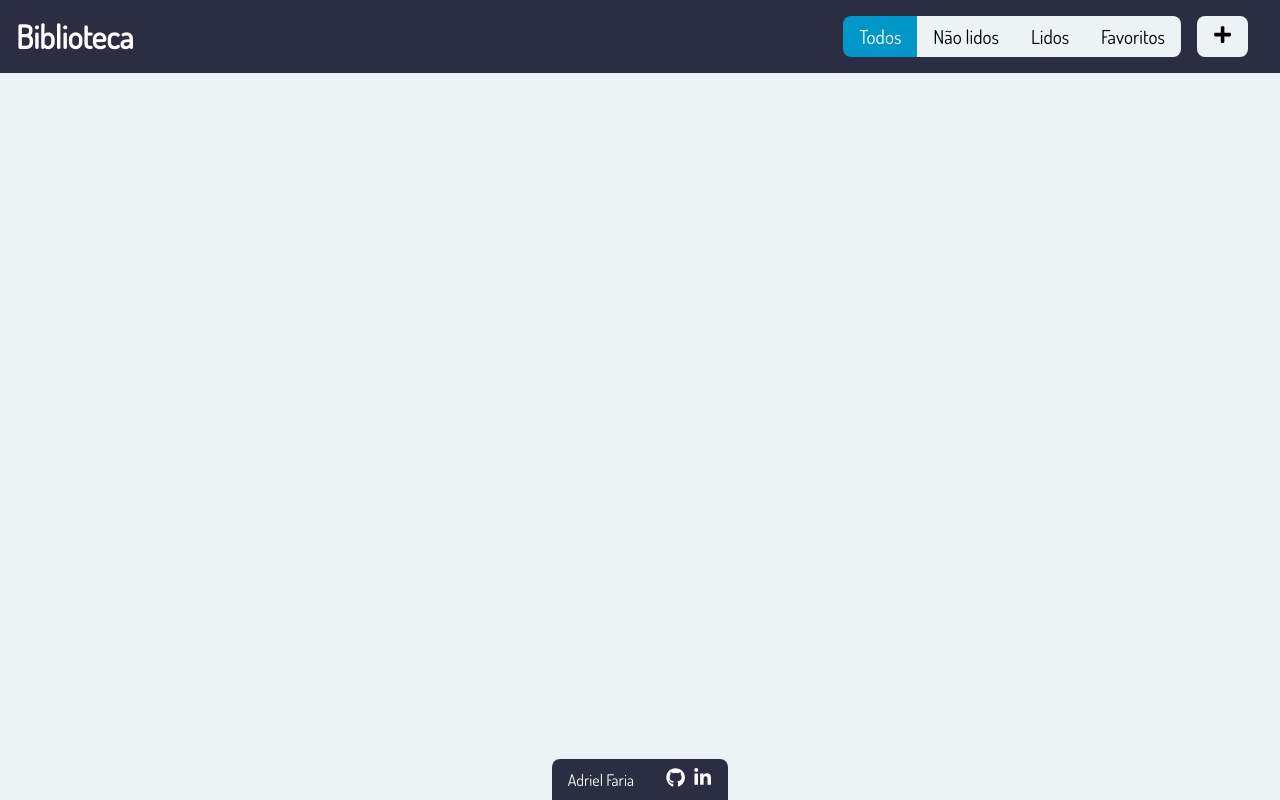
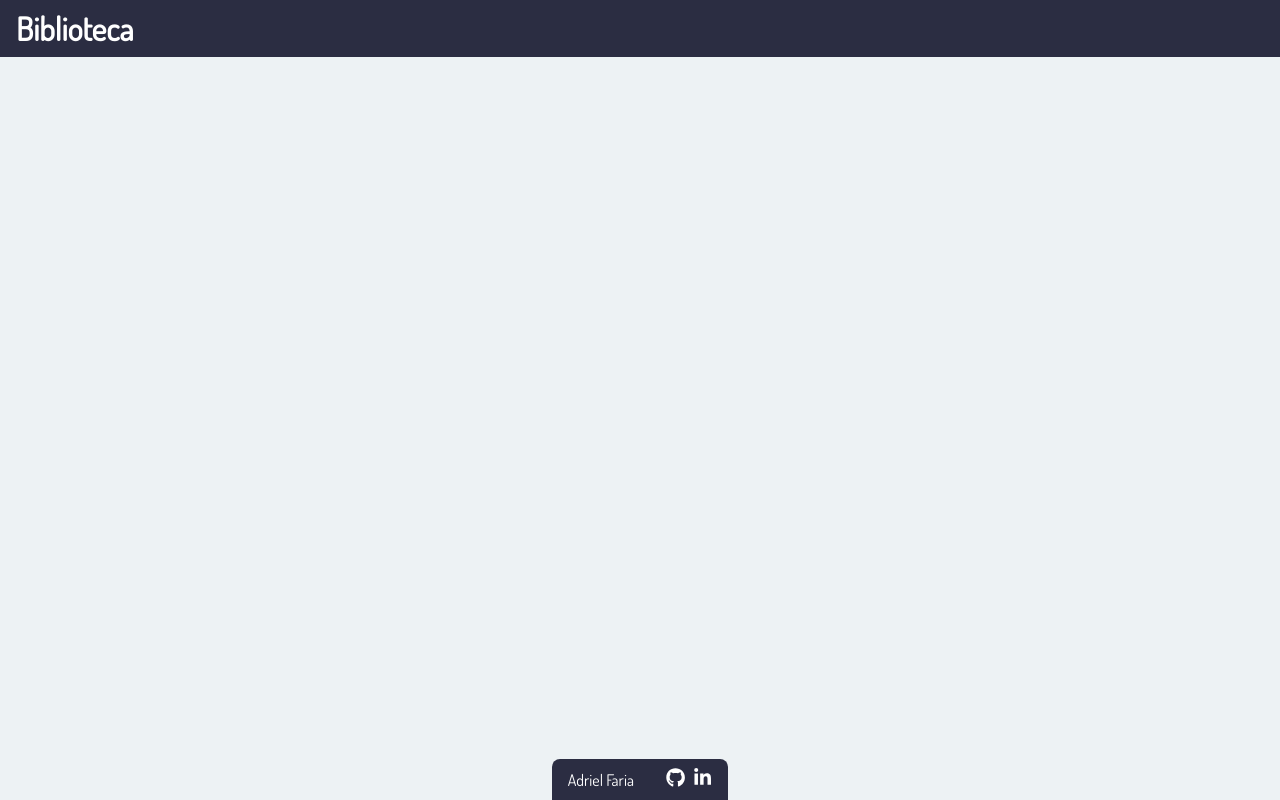
Before and after one commit to br-adriel/js-library, a React (Vite) app: page / in a window 1280 px wide. Built offline with nearby package versions, Linux system fonts and the light colour scheme.

Commit message:
Adiciona condição de renderizacao a Header #8

```diff
--- a/src/components/Header.tsx
+++ b/src/components/Header.tsx
@@ -5,10 +5,12 @@ import Filtro from './Filtro';
 import { useContext, useState } from 'react';
 import ModalContext from '../contexts/ModalContext';
 import BooksContext from '../contexts/BooksContext';
+import { AuthGoogleContext } from '../contexts/AuthGoogleContext';
 
 const Header = () => {
   const { setModalState } = useContext(ModalContext);
   const { setBooksState, booksState } = useContext(BooksContext);
+  const { signed } = useContext(AuthGoogleContext);
 
   const mostrarTodos = () => {
     setBooksState((prev) => {
@@ -53,6 +55,8 @@ const Header = () => {
   return (
     <HeaderTag>
       <h1>Biblioteca</h1>
+
+      {!signed ? null : (
         <ButtonWrapper>
           <Filtro>
             <button
@@ -84,6 +88,7 @@ const Header = () => {
               Favoritos
             </button>
           </Filtro>
+          {
             <button
               type='button'
               onClick={() => setModalState({ show: true })}
@@ -91,7 +96,9 @@ const Header = () => {
             >
               <FaPlus />
             </button>
+          }
         </ButtonWrapper>
+      )}
     </HeaderTag>
   );
 };
```
Lines whose indentation alone changed are shown as unchanged.
